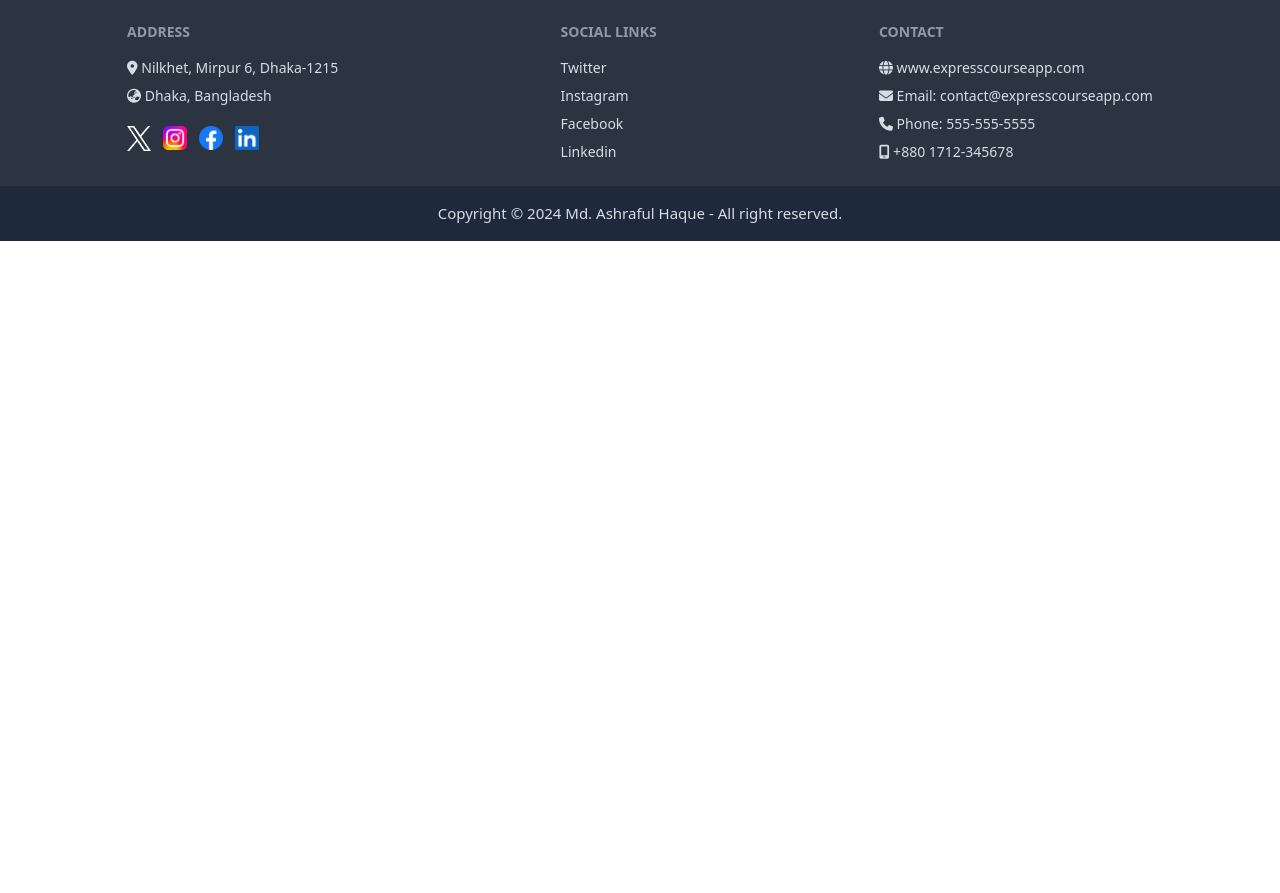
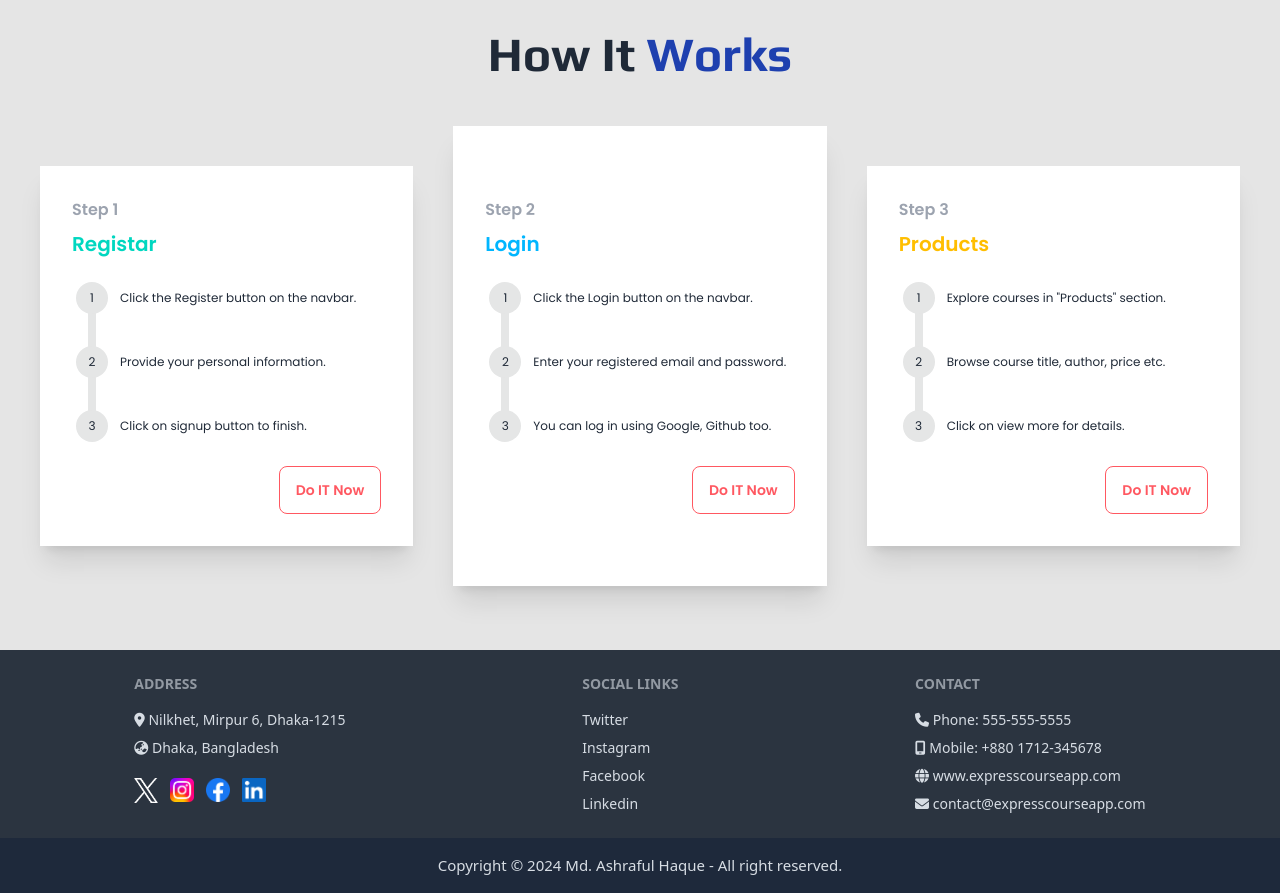
Before and after one commit to ashrafulhaque/express-react-course-app, a React (Vite) app: page / in a window 1280 px wide. Shown: the part 637-1530 px from the top of the page. Before the commit the page ends 878 px from the top, so only its background shows below. Built offline with nearby package versions, Linux system fonts and the light colour scheme; no server answers.

Commit message:
How it works section complete

```diff
--- a/src/components/Footer.jsx
+++ b/src/components/Footer.jsx
@@ -54,17 +54,18 @@ const Footer = () => {
         <div>
           <h6 className="footer-title">Contact</h6>
           <p>
+            <i className="fa-solid fa-phone"></i> Phone: 555-555-5555
+          </p>
+          <p>
+            <i className="fa-solid fa-mobile-screen"></i> Mobile: +880
+            1712-345678
+          </p>
+          <p>
             <i className="fa-solid fa-globe"></i> www.expresscourseapp.com
           </p>
           <p>
-            <i className="fa-solid fa-envelope"></i> Email:
+            <i className="fa-solid fa-envelope"></i>{" "}
             contact@expresscourseapp.com
-          </p>
-          <p>
-            <i className="fa-solid fa-phone"></i> Phone: 555-555-5555
-          </p>
-          <p>
-            <i className="fa-solid fa-mobile-screen"></i> +880 1712-345678
           </p>
         </div>
       </footer>
--- /dev/null
+++ b/src/components/Howitworks.jsx
@@ -0,0 +1,79 @@
+import React from "react";
+
+const Howitworks = () => {
+  return (
+    <div>
+      <section className="bg-neutral-200 pb-10">
+        <h2 className="font-play text-5xl pt-8 pb-6 text-center font-bold">
+          How It <span className="text-blue-800">Works</span>
+        </h2>
+        <div className="grid grid-cols-1 md:grid-cols-3 justify-around items-center mx-10 gap-10 py-6">
+          <div class="card bg-base-100 shadow-xl rounded-none">
+            <div class="card-body">
+              <p className="text-gray-400 font-semibold">Step 1</p>
+              <h2 class="card-title text-accent">Registar</h2>
+
+              <ul className="steps steps-vertical text-[12px] ">
+                <li className="step text-left">
+                  Click the Register button on the navbar.
+                </li>
+                <li className="step text-left">
+                  Provide your personal information.
+                </li>
+                <li className="step text-left">
+                  Click on signup button to finish.
+                </li>
+              </ul>
+
+              <div class="card-actions justify-end">
+                <button class="btn btn-error btn-outline">Do IT Now</button>
+              </div>
+            </div>
+          </div>
+          <div class="card bg-base-100 shadow-xl rounded-none py-10">
+            <div class="card-body">
+              <p className="text-gray-400 font-semibold">Step 2</p>
+              <h2 class="card-title text-info">Login</h2>
+              <ul className="steps steps-vertical text-[12px] ">
+                <li className="step text-left">
+                  Click the Login button on the navbar.
+                </li>
+                <li className="step text-left">
+                  Enter your registered email and password.
+                </li>
+                <li className="step text-left">
+                  You can log in using Google, Github too.
+                </li>
+              </ul>
+              <div class="card-actions justify-end">
+                <button class="btn btn-error btn-outline">Do IT Now</button>
+              </div>
+            </div>
+          </div>
+          <div class="card bg-base-100 shadow-xl rounded-none">
+            <div class="card-body">
+              <p className="text-gray-400 font-semibold">Step 3</p>
+              <h2 class="card-title text-warning">Products</h2>
+              <ul className="steps steps-vertical text-[12px] ">
+                <li className="step text-left">
+                  Explore courses in "Products" section.
+                </li>
+                <li className="step text-left">
+                  Browse course title, author, price etc.
+                </li>
+                <li className="step text-left">
+                  Click on view more for details.
+                </li>
+              </ul>
+              <div class="card-actions justify-end">
+                <button class="btn btn-error btn-outline">Do IT Now</button>
+              </div>
+            </div>
+          </div>
+        </div>
+      </section>
+    </div>
+  );
+};
+
+export default Howitworks;
--- a/src/pages/HomePage.jsx
+++ b/src/pages/HomePage.jsx
@@ -1,10 +1,12 @@
 import React from "react";
 import Banner from "../components/Banner";
+import Howitworks from "../components/Howitworks";
 
 const HomePage = () => {
   return (
     <div>
       <Banner />
+      <Howitworks />
     </div>
   );
 };
```
